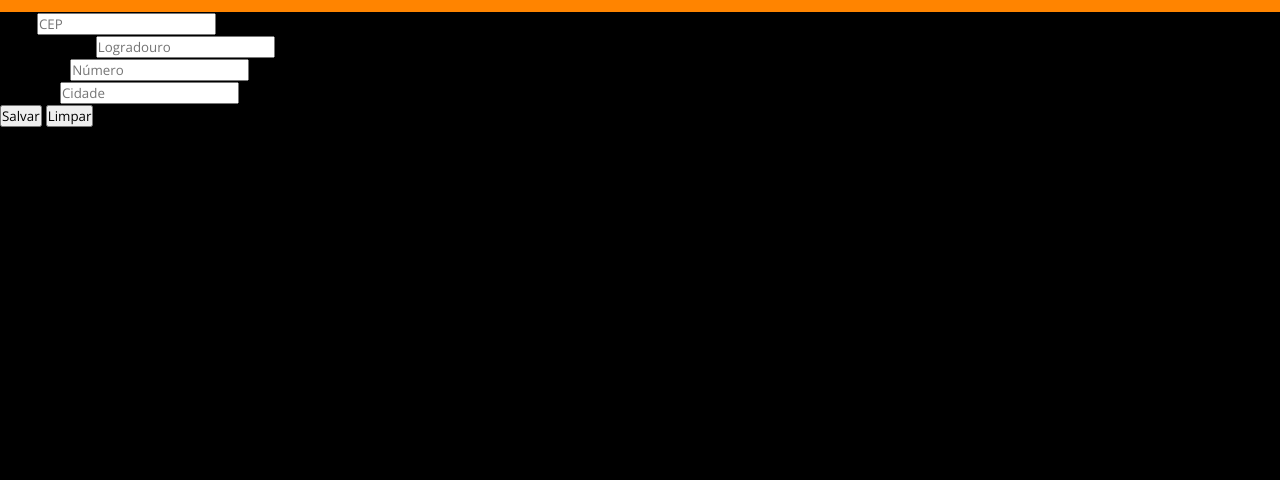
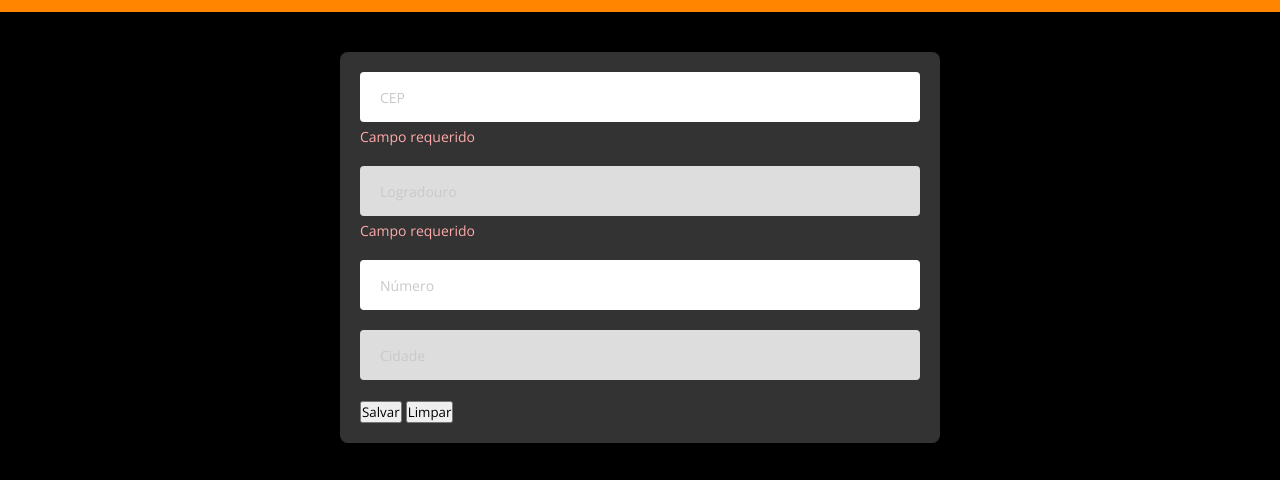
Before and after one commit to lluanps/Buscador-de-CEP, a plain HTML site: page Projeto-Via_CEP/index.html in a window 1280 px wide. Shown: the part 68-548 px from the top of the page. Drawn offline with nearby package versions, Linux system fonts and the light colour scheme.

Commit message:
Estilizando os campos de formulário

```diff
--- a/Projeto-Via_CEP/css/style.css
+++ b/Projeto-Via_CEP/css/style.css
@@ -38,3 +38,50 @@ html, body {
     cursor: pointer;
     font-size: 18px;
 }
+
+.form-container {
+    padding: 40px 20px;
+    width: 100%;
+}
+
+.card-form {
+    background-color: #333;
+    width: 100%;
+    max-width: 600px;
+    margin: 0 auto;
+    border-radius: 8px;
+    padding: 20px;
+}
+
+.form-control {
+    margin-bottom: 20px;
+
+}
+
+.form-control label {
+    display: none;
+}
+
+.error-message {
+    margin-top: 5px;
+    color: #faa;
+    font-size: 14px;
+}
+
+.form-input {
+    height: 50px;
+    width: 100%;
+    border-radius: 4px;
+    padding: 0 20px;
+    font-size: 14px;
+    border: 0;
+
+}
+
+.form-input::placeholder {
+    color: #C9C9C9;
+}
+
+.form-input:disabled {
+    background-color: #ddd;
+}
--- a/Projeto-Via_CEP/index.html
+++ b/Projeto-Via_CEP/index.html
@@ -20,41 +20,55 @@
     </header>
 
         <main>
-            <section id="form-section">
-
+            <section id="form-section" class="form-container">
                 <div>
-                    <form name="newAddress">
-                    <div>
+                    <form name="newAddress" class="card-form">
+                    <div class="form-control">
                     <label for="cep">CEP:</label>
                     <input
                         name="cep"
                         id="cep"
+                        class="form-input"
                         type="text"
-                        placeholder="CEP">
+                        placeholder="CEP"
+                        />
+                        <div class="error-message">Campo requerido</div>
                 </div>
-                <div>
+
+                <div class="form-control">
                     <label for="street">Logradouro:</label>
                     <input
                         name="street"
                         id="street"
+                        class="form-input"
                         type="text"
-                        placeholder="Logradouro">
+                        placeholder="Logradouro"
+                        disabled
+                        />
+                        <div class="error-message">Campo requerido</div>
                 </div>
-                <div>
+
+                <div class="form-control">
                     <label for="number">Número:</label>
                     <input
                         name="number"
                         id="number"
+                        class="form-input"
                         type="text"
-                        placeholder="Número">
+                        placeholder="Número"
+                        />
                 </div>
-                <div>
+
+                <div class="form-control">
                     <label for="city">Cidade:</label>
                     <input
                         name="city"
                         id="city"
+                        class="form-input"
                         type="text"
-                        placeholder="Cidade">
+                        placeholder="Cidade"
+                        disabled
+                        />
                 </div>
 
                     <div>
```
